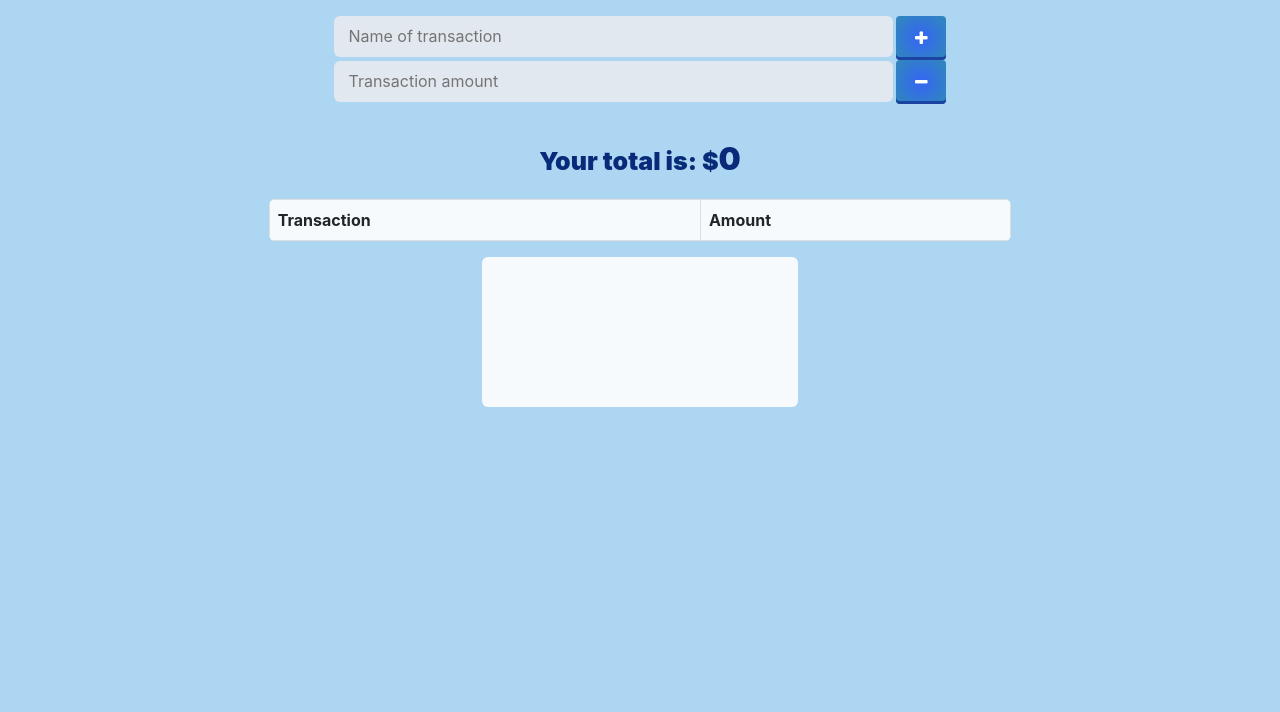
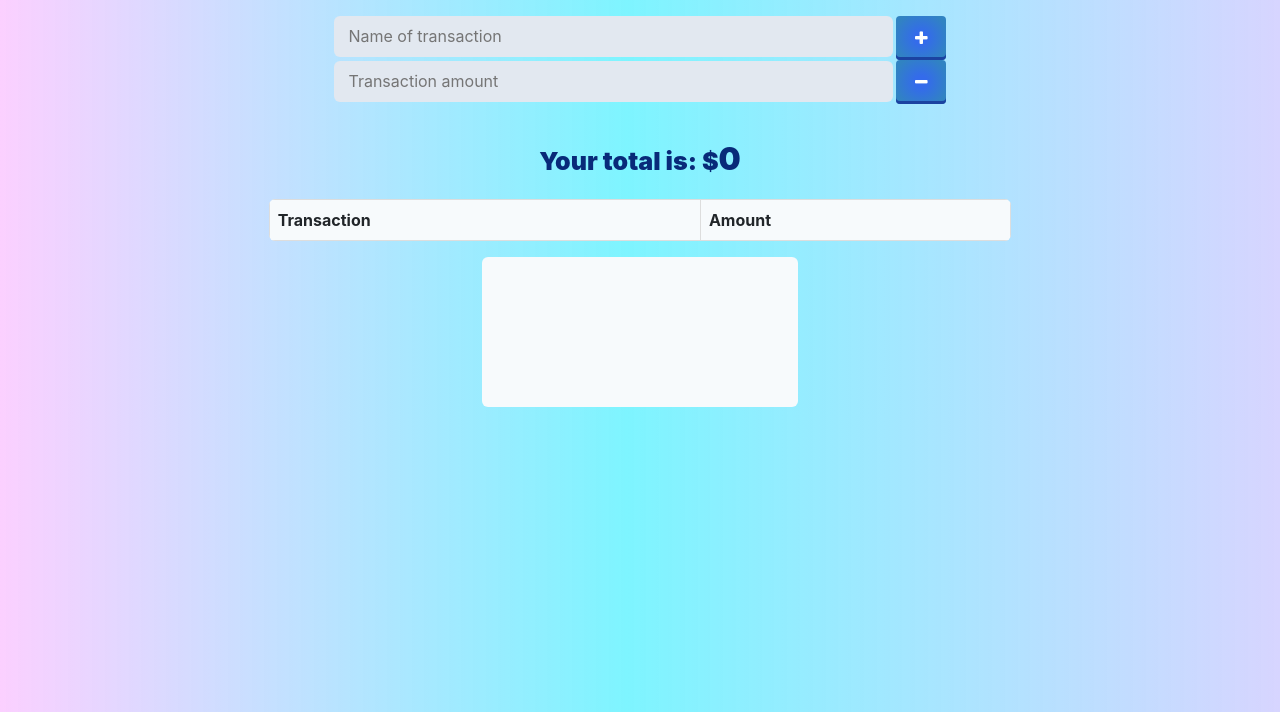
Before and after one commit to Bryson-Palmer/budget-buddy, a website: page public/index.html in a window 1280 px wide. Shown: the part 88-800 px from the top of the page. Drawn offline with nearby package versions, Linux system fonts and the light colour scheme; no server answers.

Commit message:
Added a different background to the app.

```diff
--- a/public/styles.css
+++ b/public/styles.css
@@ -5,7 +5,8 @@
 body {
   font-size: 16px;
   font-family:-apple-system, BlinkMacSystemFont, 'Segoe UI', Roboto, Oxygen, Ubuntu, Cantarell, 'Open Sans', 'Helvetica Neue', sans-serif;
-  background-color: rgba(144, 200, 238, 0.733);
+  background: rgb(247,161,255);
+  background: linear-gradient(90deg, rgba(247,161,255,0.5) 0%, rgba(71,240,255,0.7) 49%, rgba(175,171,255,0.5) 100%);
 }
 
 button, input {
```
